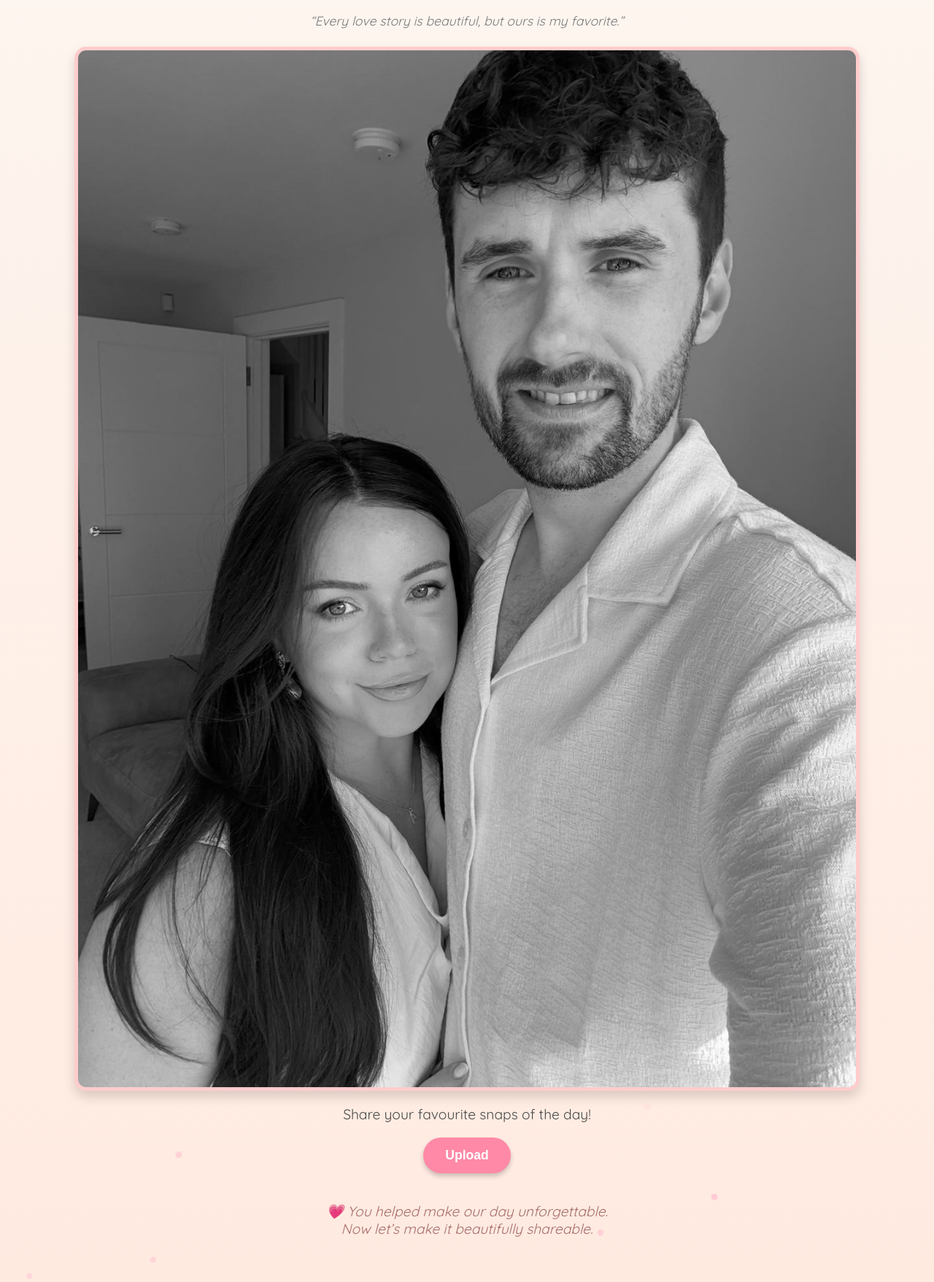
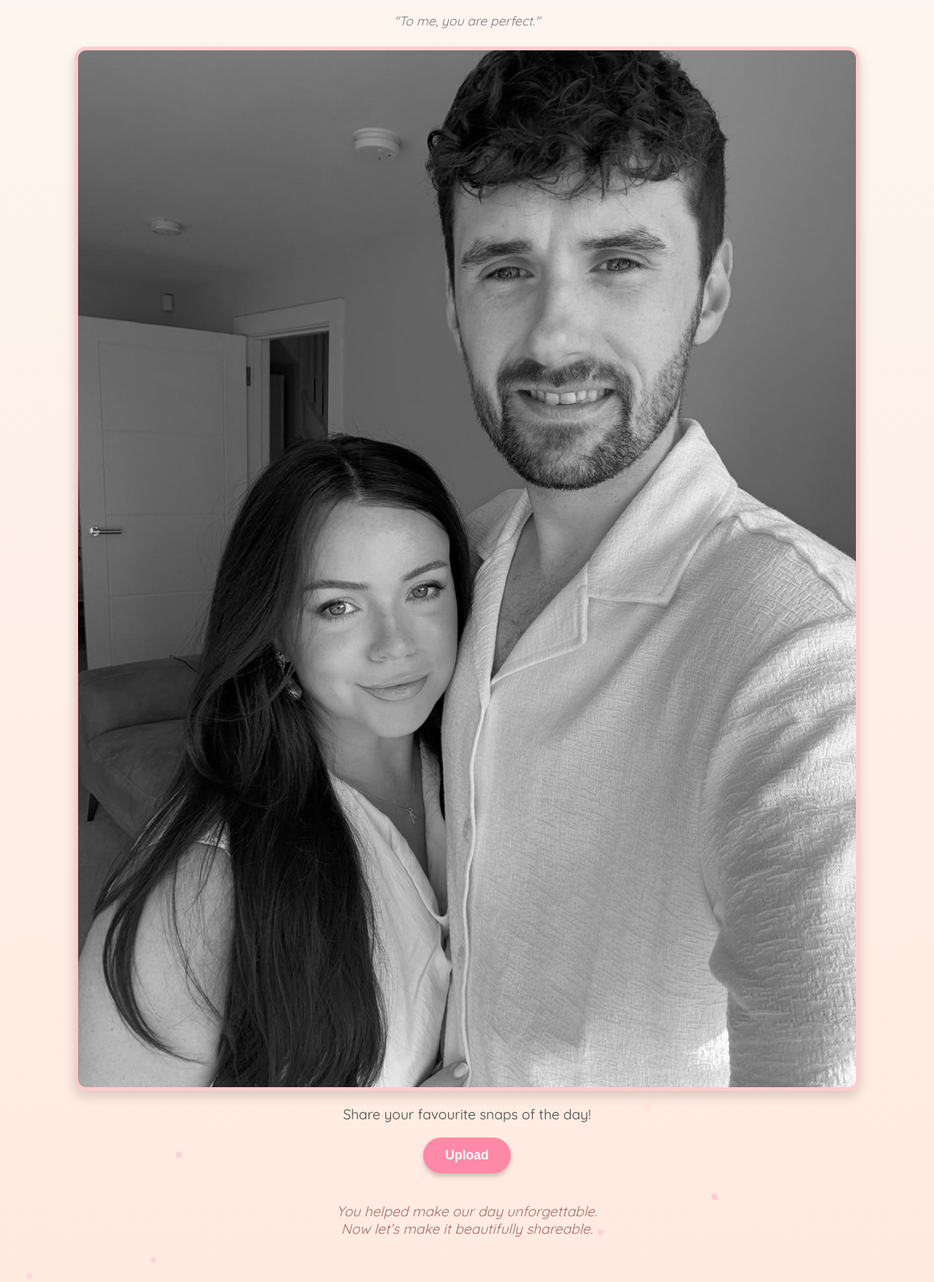
Before and after one commit to AoifeandAndrew/AA-Wedding-Uploads, a plain HTML site: page index.html in a window 1280 px wide. Shown: the part 143-1900 px from the top of the page at 73% size. Drawn offline with Linux system fonts and the light colour scheme.

Commit message:
Update index.html

```diff
--- a/index.html
+++ b/index.html
@@ -105,7 +105,7 @@
 
 <body>
   <h1>Aoife and Andrew's Wedding</h1>
-  <p class="quote">“Every love story is beautiful, but ours is my favorite.”</p>
+  <p class="quote">"To me, you are perfect."</p>
 
   <img src="andrew-aoife.jpg" alt="Aoife and Andrew" />
   <p>Share your favourite snaps of the day!</p>
@@ -115,7 +115,7 @@
   </a>
 
   <footer>
-    <p>💗 You helped make our day unforgettable.<br>
+    <p>You helped make our day unforgettable.<br>
     Now let’s make it beautifully shareable.</p>
   </footer>
 
```
